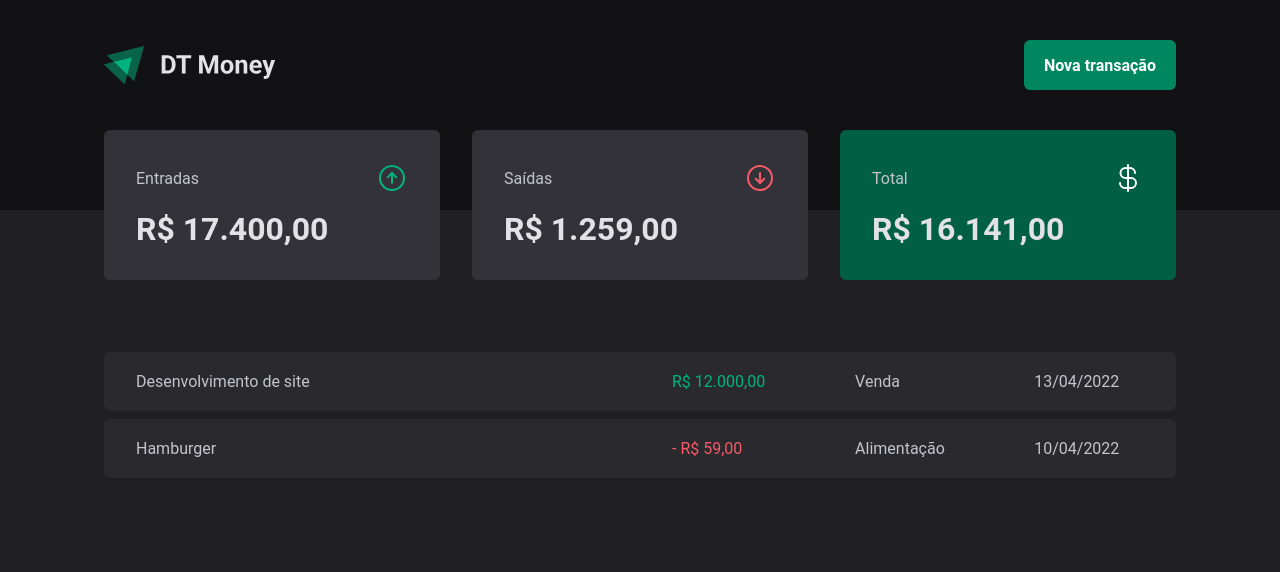
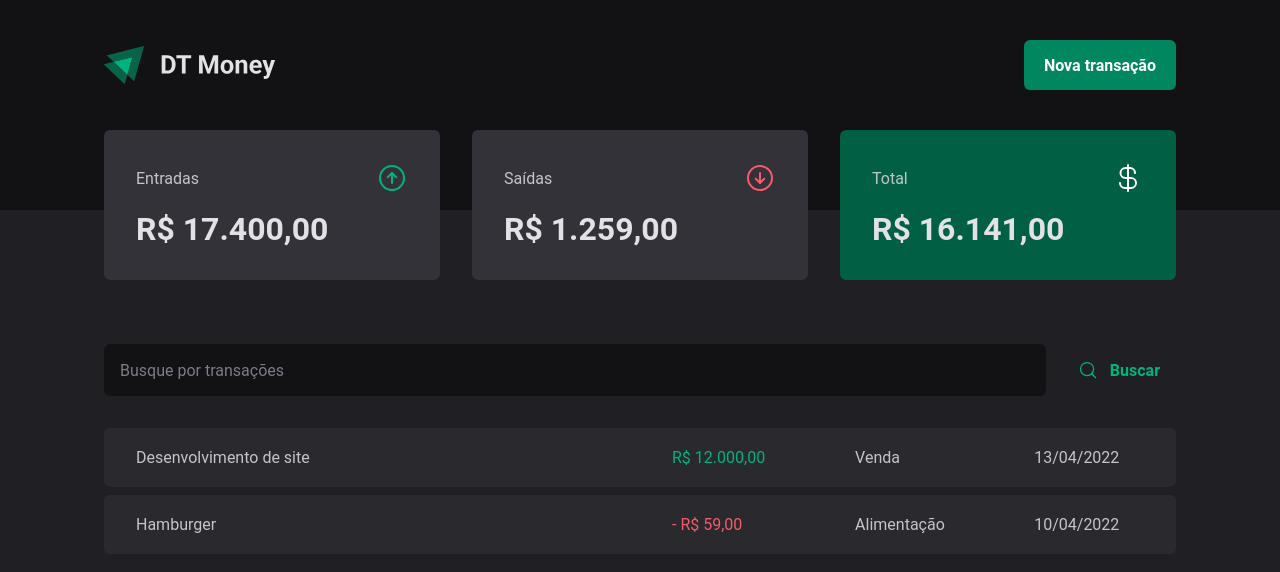
Before and after one commit to FelipeRBDantas/03-dt-money, a React app: page / in a window 1280 px wide. Shown: the top 572 px of the page. Built offline with nearby package versions, Linux system fonts and the light colour scheme; the HTML template or start-up script is replaced by a standard one.

Commit message:
feat: Visual Structure: Search Form

```diff
--- /dev/null
+++ b/src/pages/Transactions/components/SearchForm/index.tsx
@@ -0,0 +1,16 @@
+import { MagnifyingGlass } from "phosphor-react";
+
+import { SearchFormContainer } from "./styles";
+
+export function SearchForm() {
+  return (
+    <SearchFormContainer>
+      <input type="text" placeholder="Busque por transações" />
+
+      <button type="submit">
+        <MagnifyingGlass size={20} />
+        Buscar
+      </button>
+    </SearchFormContainer>
+  )
+}
--- /dev/null
+++ b/src/pages/Transactions/components/SearchForm/styles.ts
@@ -0,0 +1,49 @@
+import styled from "styled-components";
+
+export const SearchFormContainer = styled.form`
+  display: flex;
+  gap: 1rem;
+
+  input {
+    flex: 1;
+    border-radius: 6px;
+    border: 0;
+    background: ${props => props.theme["gray-900"]};
+    color: ${props => props.theme["gray-300"]};
+    padding: 1rem;
+
+    &::placeholder {
+      color: ${props => props.theme["gray-500"]};
+    }
+  }
+
+  button {
+    display: flex;
+    align-items: center;
+    gap: 0.75rem;
+
+    border: 0;
+    padding: 1rem;
+    background: transparent;
+    color: ${props => props.theme["green-300"]};
+    font-weight: bold;
+    border-radius: 6px;
+    cursor: pointer;
+
+    &:hover {
+      background: ${props => props.theme["green-500"]};
+      border-color: ${props => props.theme["green-500"]};
+      color: ${props => props.theme.white};
+      transition: background-color 0.2s, color 0.2s, border-color 0.2s;
+    }
+
+    /* &:disabled {
+      opacity: 0.6;
+      cursor: not-allowed;
+    }
+
+    &:not(:disabled):hover {
+      background: ${props => props.theme["green-700"]};
+    } */
+  }
+`
--- a/src/pages/Transactions/index.tsx
+++ b/src/pages/Transactions/index.tsx
@@ -1,5 +1,6 @@
 import { Header } from "../../components/Header";
 import { Summary } from "../../components/Summary";
+import { SearchForm } from "./components/SearchForm";
 
 import { PriceHighLight, TransactionsContainer, TransactionsTable } from "./styles";
 
@@ -11,6 +12,8 @@
       <Summary />
 
       <TransactionsContainer>
+        <SearchForm />
+
         <TransactionsTable>
           <tbody>
             <tr>
--- a/src/pages/Transactions/styles.ts
+++ b/src/pages/Transactions/styles.ts
@@ -11,7 +11,7 @@
   width: 100%;
   border-collapse: separate;
   border-spacing: 0 0.5rem;
-  /* margin-top: 1.5rem; */
+  margin-top: 1.5rem;
 
   td {
     padding: 1.25rem 2rem;
```
